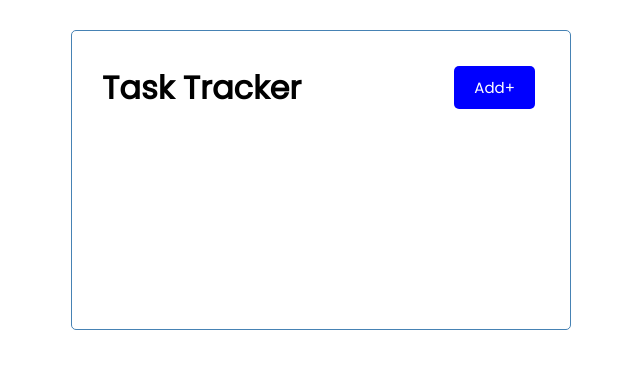
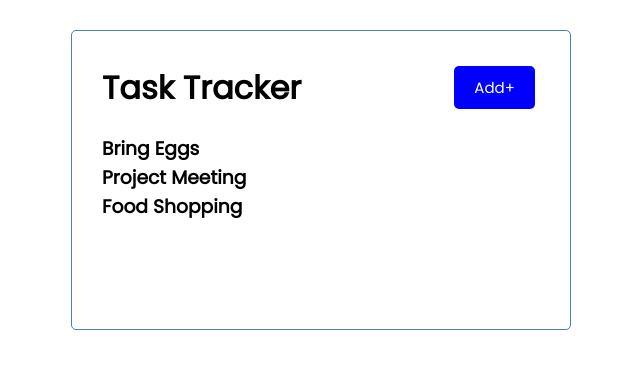
Before and after one commit to Tajveez/React-task-Tracker, a React (Create React App) app: page / in a window 1280 px wide. Shown: the top 368 px of the page, without its empty margins (319-959 px from the left). Built offline with nearby package versions, Linux system fonts and the light colour scheme.

Commit message:
Task Component Added

```diff
--- a/src/App.js
+++ b/src/App.js
@@ -1,10 +1,12 @@
-import './App.css';
+import "./App.css";
 import Header from "./components/Header";
+import Tasks from "./components/Tasks";
 
 function App() {
   return (
     <div className="container">
       <Header />
+      <Tasks />
     </div>
   );
 }
--- a/src/components/Button.js
+++ b/src/components/Button.js
@@ -1,10 +1,7 @@
-const Button = ({ color, text }) => {
-  const triggerClick = (e) => {
-    console.log(e);
-  };
+const Button = ({ color, text, onClick }) => {
   return (
     <button
-      onClick={triggerClick}
+      onClick={onClick}
       style={{
         backgroundColor: color,
       }}
--- a/src/components/Header.js
+++ b/src/components/Header.js
@@ -2,10 +2,14 @@
 import Button from "./Button";
 
 const Header = ({ title }) => {
+  const onClick = (e) => {
+    console.log("Click");
+  };
+
   return (
     <header className="header">
       <h1> {title} </h1>
-      <Button color="blue" text="Add+" />
+      <Button onClick={onClick} color="blue" text="Add+" />
     </header>
   );
 };
--- /dev/null
+++ b/src/components/Tasks.js
@@ -0,0 +1,32 @@
+const tasks = [
+  {
+    id: 1,
+    text: "Bring Eggs",
+    day: "Feb 5th at 2:30pm",
+    reminder: true,
+  },
+  {
+    id: 2,
+    text: "Project Meeting",
+    day: "Feb 5th at 2:30pm",
+    reminder: true,
+  },
+  {
+    id: 3,
+    text: "Food Shopping",
+    day: "Feb 5th at 2:30pm",
+    reminder: true,
+  },
+];
+
+const Tasks = () => {
+  return (
+    <>
+      {tasks.map((task) => (
+        <h3>{task.text}</h3>
+      ))}
+    </>
+  );
+};
+
+export default Tasks;
```
Also changed, not shown: 1 other file (tests, documents, lock files or other folders).
